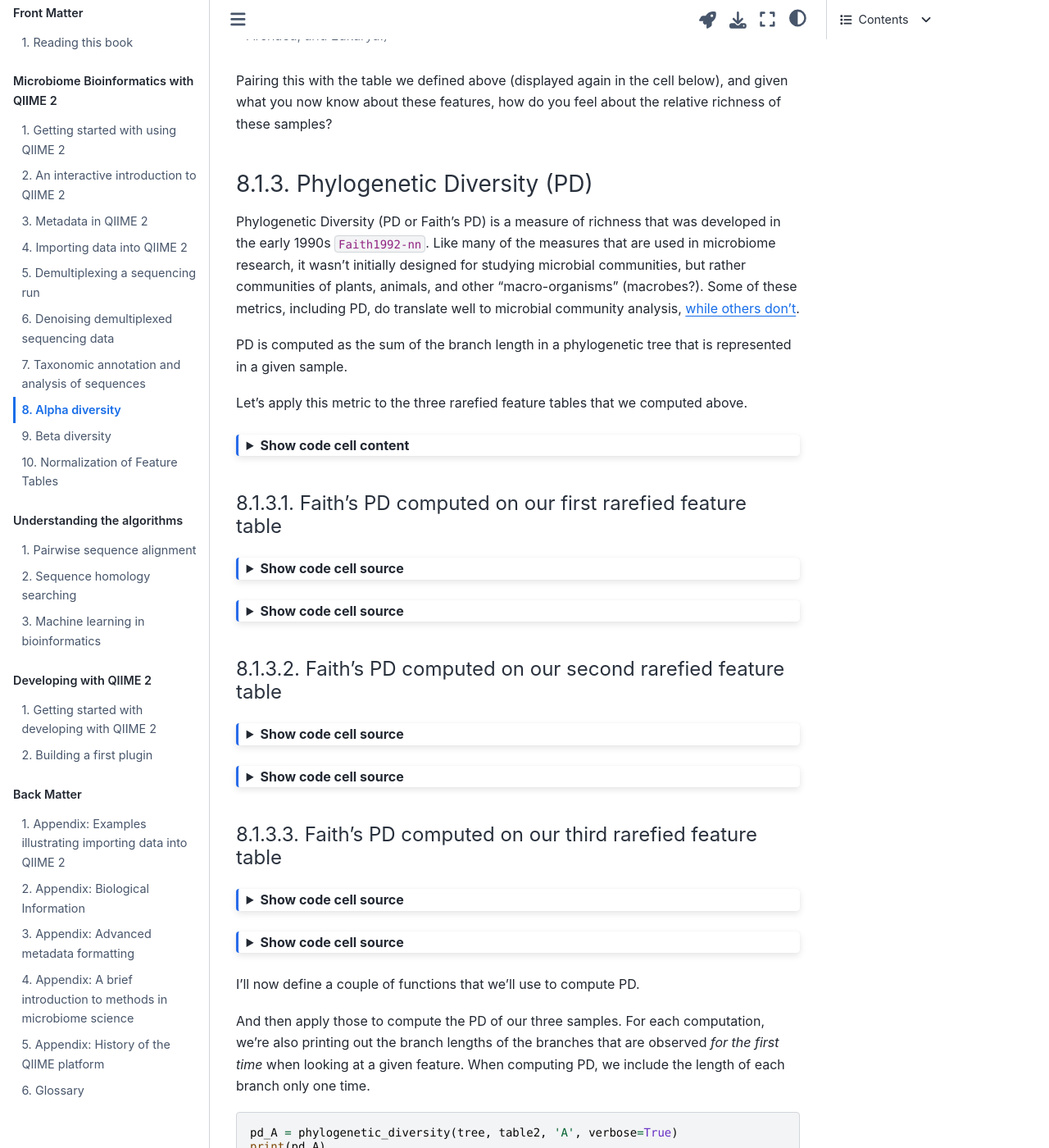
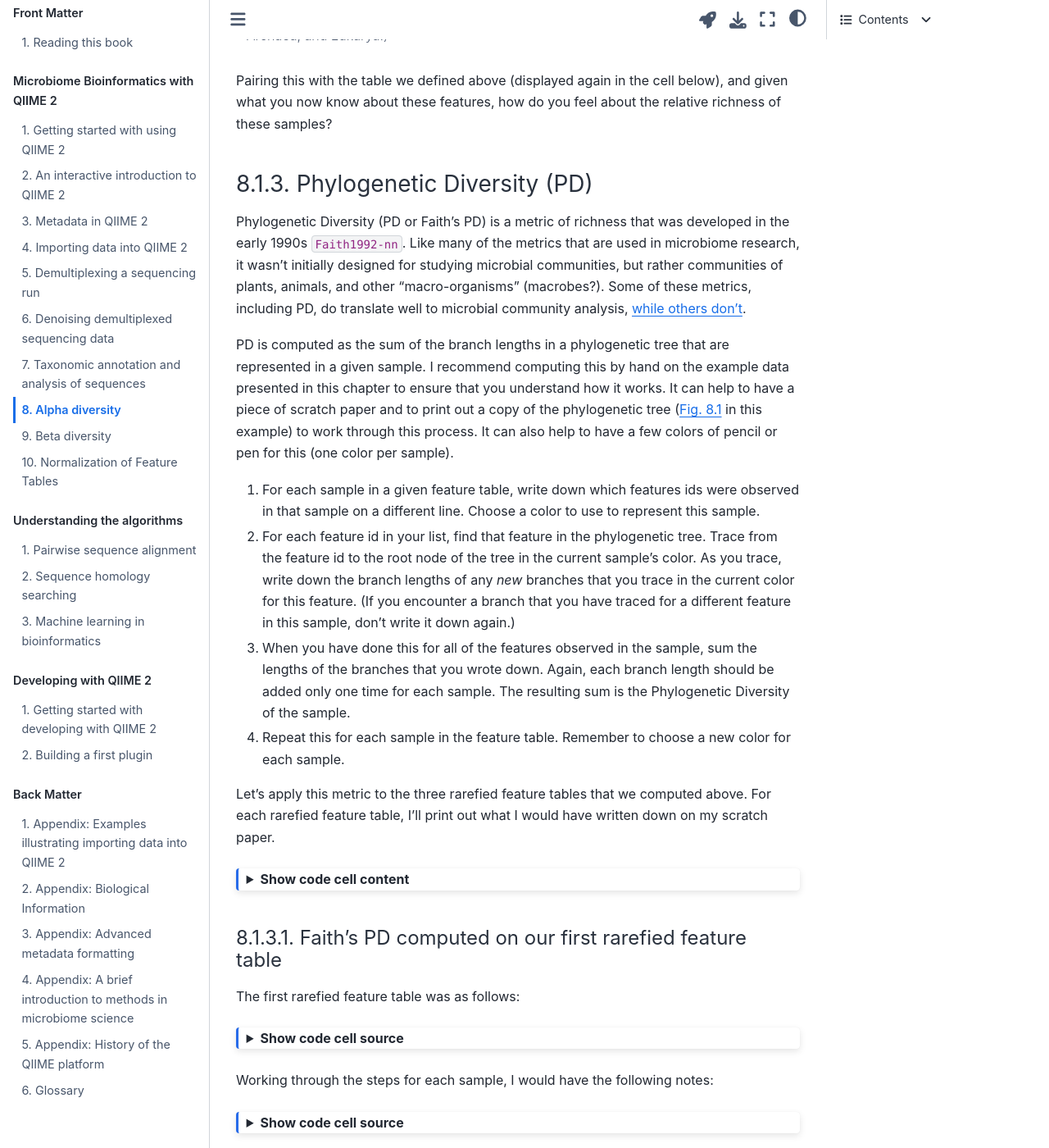
Before and after one commit to gregcaporaso/q2book, a Jupyter Book: the page built from book/using/alpha-diversity.md, in a window 1280 px wide and 1400 px high, scrolled down 4624 px. Shown: the whole window at 82% size. Built offline with Jupyter Book 1.0.4 settings and Sphinx 7.4.7 and the Sphinx Book theme 1.1.4, drawn with Linux system fonts in a browser that asks for light colours; cross-references to code outside the pages are shown as plain code; some of the changed text lies outside the part shown.

Commit message:
finished first pass of richness discussion

`````diff
--- a/book/references.bib
+++ b/book/references.bib
@@ -569,3 +569,25 @@
   pages    = "1--10",
   year     =  1992
 }
+
+@ARTICLE{Reeder2010-in,
+  title    = "Rapidly denoising pyrosequencing amplicon reads by exploiting
+              rank-abundance distributions",
+  author   = "Reeder, Jens and Knight, Rob",
+  journal  = "Nat. Methods",
+  volume   =  7,
+  number   =  9,
+  pages    = "668--669",
+  month    =  sep,
+  year     =  2010,
+  language = "en"
+}
+
+@ARTICLE{Chao1984-sk,
+  title   = "Nonparametric estimation of the number of classes in a population",
+  author  = "Chao, A",
+  journal = "Scand. Stat. Theory Appl.",
+  volume  =  11,
+  pages   = "265--270",
+  year    =  1984
+}
--- a/book/using/alpha-diversity.md
+++ b/book/using/alpha-diversity.md
@@ -26,9 +26,9 @@ As defined earlier, a "type of organism" or a "type of microbe" is an arbitrary
 
 The next sub-cateogry of alpha diversity metric that we'll discuss in this chapter will be *evenness*. Evenness tells us how consistent the distribution of species abundances are in a given environment. If, for example, the most abundant plant in the Sonoran desert was roughly as common as the least abundant plant (not the case!), we would say that the evenness of plant species was high. On the other hand, if the most abundant plant was thousands of times more common than the least common plant (probably closer to the truth), then we'd say that the evenness of plant species was low.
 
-## Measures of microbiome richness
+## Metrics of microbiome richness
 
-We'll begin by looking at two measures of community richness. Both of these are commonly used in practice.
+We'll begin by looking at two metrics of community richness. Both of these are commonly used in practice.
 
 ### Observed features
 
@@ -224,18 +224,27 @@ A phylogenetic tree representing all of the features in our original feature tab
 
 Pairing this with the table we defined above (displayed again in the cell below), and given what you now know about these features, how do you feel about the relative richness of these samples?
 
-
 ### Phylogenetic Diversity (PD)
 
-Phylogenetic Diversity (PD or Faith's PD) is a measure of richness that was developed in the early 1990s {cite}`Faith1992-nn`. Like many of the measures that are used in microbiome research, it wasn't initially designed for studying microbial communities, but rather communities of plants, animals, and other "macro-organisms" (macrobes?). Some of these metrics, including PD, do translate well to microbial community analysis, {ref}`while others don't <chao1>`.
+Phylogenetic Diversity (PD or Faith's PD) is a metric of richness that was developed in the early 1990s {cite}`Faith1992-nn`. Like many of the metrics that are used in microbiome research, it wasn't initially designed for studying microbial communities, but rather communities of plants, animals, and other "macro-organisms" (macrobes?). Some of these metrics, including PD, do translate well to microbial community analysis, {ref}`while others don't <chao1>`.
 
-PD is computed as the sum of the branch length in a phylogenetic tree that is represented in a given sample.
+PD is computed as the sum of the branch lengths in a phylogenetic tree that are represented in a given sample. I recommend computing this by hand on the example data presented in this chapter to ensure that you understand how it works. It can help to have a piece of scratch paper and to print out a copy of the phylogenetic tree ({numref}`adiv-tree-1` in this example) to work through this process. It can also help to have a few colors of pencil or pen for this (one color per sample).
 
-Let's apply this metric to the three rarefied feature tables that we computed above.
+1. For each sample in a given feature table, write down which features ids were observed in that sample on a different line. Choose a color to use to represent this sample.
+1. For each feature id in your list, find that feature in the phylogenetic tree. Trace from the feature id to the root node of the tree in the current sample's color. As you trace, write down the branch lengths of any _new_ branches that you trace in the current color for this feature. (If you encounter a branch that you have traced for a different feature in this sample, don't write it down again.)
+1. When you have done this for all of the features observed in the sample, sum the lengths of the branches that you wrote down. Again, each branch length should be added only one time for each sample. The resulting sum is the Phylogenetic Diversity of the sample.
+1. Repeat this for each sample in the feature table. Remember to choose a new color for each sample.
+
+Let's apply this metric to the three rarefied feature tables that we computed above. For each rarefied feature table, I'll print out what I would have written down on my scratch paper.
 
 ```{code-cell}
 :tags: [hide-cell]
-def get_observed_branch_lengths(tree, table, sample_id, verbose=False):
+def phylogenetic_diversity(tree, table, sample_id, verbose=False):
+    # Don't use this function in practice - it's untested and slow. Instead use
+    # qiime2.plugins.diversity.actions.alpha_phylogenetic()
+
+    if verbose:
+        print("Observed branch lengths for sample %s" % sample_id)
     sample_vector = table.T[sample_id]
     observed_features = sample_vector.index[sample_vector.to_numpy().nonzero()[0]]
     observed_nodes = set()
@@ -254,18 +263,30 @@ def get_observed_branch_lengths(tree, table, sample_id, verbose=False):
                 if verbose and internal_node not in observed_nodes:
                     print(internal_node.length, end=' ')
                 observed_nodes.add(internal_node)
-    return [t.length for t in observed_nodes]
+    result = sum([t.length for t in observed_nodes])
+    if verbose:
+        print()
+    return result
 ```
 
 #### Faith's PD computed on our first rarefied feature table
 
+The first rarefied feature table was as follows:
+
+```{code-cell}
+:tags: [hide-input]
+rarefied_feature_table1.style
+```
+
+Working through the steps for each sample, I would have the following notes:
+
 ```{code-cell}
 :tags: [hide-input]
 for sample_id in rarefied_feature_table1.index:
-    print("Observed branch lengths for sample %s" % sample_id)
-    _ = get_observed_branch_lengths(tree_1, rarefied_feature_table1, sample_id, verbose=True)
-    print()
+    _ = phylogenetic_diversity(tree_1, rarefied_feature_table1, sample_id, verbose=True)
 ```
+
+This would result in the following vector of Phylogenetic Diversities:
 
 ```{code-cell}
 :tags: [hide-input]
@@ -276,13 +297,22 @@ pd_1.style
 
 #### Faith's PD computed on our second rarefied feature table
 
+The second rarefied feature table was as follows:
+
+```{code-cell}
+:tags: [hide-input]
+rarefied_feature_table2.style
+```
+
+Working through the steps for each sample, I would have the following notes:
+
 ```{code-cell}
 :tags: [hide-input]
 for sample_id in rarefied_feature_table2.index:
-    print("Observed branch lengths for sample %s" % sample_id)
-    _ = get_observed_branch_lengths(tree_1, rarefied_feature_table2, sample_id, verbose=True)
-    print()
+    _ = phylogenetic_diversity(tree_1, rarefied_feature_table2, sample_id, verbose=True)
 ```
+
+This would result in the following vector of Phylogenetic Diversities:
 
 ```{code-cell}
 :tags: [hide-input]
@@ -293,13 +323,21 @@ pd_2.style
 
 #### Faith's PD computed on our third rarefied feature table
 
+The third rarefied feature table was as follows:
+
+```{code-cell}
+:tags: [hide-input]
+rarefied_feature_table3.style
+```
+
+Working through the steps for each sample, I would have the following notes:
+
 ```{code-cell}
 :tags: [hide-input]
 for sample_id in rarefied_feature_table1.index:
-    print("Observed branch lengths for sample %s" % sample_id)
-    _ = get_observed_branch_lengths(tree_1, rarefied_feature_table3, sample_id, verbose=True)
-    print()
+    _ = phylogenetic_diversity(tree_1, rarefied_feature_table3, sample_id, verbose=True)
 ```
+This would result in the following vector of Phylogenetic Diversities:
 
 ```{code-cell}
 :tags: [hide-input]
@@ -308,41 +346,30 @@ pd_3 = pd_3a.view(pd.Series).to_frame(name="Faith's PD")
 pd_3.style
 ```
 
-I'll now define a couple of functions that we'll use to compute PD.
+How do these results compare to what we computed above with the Observed Features metric? It's important to note that neither Observed Features nor Faith's PD are _more correct_ than the other. These metrics tell us different things about our samples, and depending on our interests we may want to choose one metric over the other. I often compute both of these metrics.
 
-And then apply those to compute the PD of our three samples. For each computation, we're also printing out the branch lengths of the branches that are observed *for the first time* when looking at a given feature. When computing PD, we include the length of each branch only one time.
+(PD_whole_tree)=
+```{admonition} What is PD_whole_tree?
+:class: warning
+You may occasionally see Faith's PD values reported as "PD_whole_tree" in the literature. This is not the name of this metric, and it shouldn't be used. Faith's PD values should be reported as "Faith's PD" or "Phylogenetic Diversity", or "Faith's Phylogenetic Diversity".
 
+I'll take the blame for the "PD_whole_tree" misnomer. It came about because, in QIIME 1, we allowed the name of a function that computed PD to show up in figures that presented PD values. `PD_whole_tree` was [an internal name used in our code](https://github.com/pycogent/pycogent/blob/1.5.3-release/cogent/maths/unifrac/fast_unifrac.py#L220) to indicate that we were computing Faith's PD from a phylogenetic tree that had not been pruned to represent only the features that were observed in the feature table (i.e., it used the "whole tree"). This is a good name for the function, but it shouldn't be presented to end-users of the software. Sorry about that!
 ```
-pd_A = phylogenetic_diversity(tree, table2, 'A', verbose=True)
-print(pd_A)
-
-```
-
-```
-pd_B = phylogenetic_diversity(tree, table2, 'B', verbose=True)
-print(pd_B)
-
-```
-
-```
-pd_C = phylogenetic_diversity(tree, table2, 'C', verbose=True)
-print(pd_C)
-
-```
-
-How does this result compare to what we observed above with the Observed features metric? Based on your knowledge of biology, which do you think is a better representation of the relative diversities of these samples?
-
-````{margin}
-```{admonition} PD_whole_tree?
-:class: warning
-You may occasionally see this Faith's PD values reported as "PD_whole_tree" in the literature. This is not the name of this measure, and it shouldn't be used. Faith's PD values should be reported as "Faith's PD" or "Phylogenetic Diversity", or "Faith's Phylogenetic Diversity". I'll take the blame for "PD_whole_tree". It came about because, in QIIME 1, we allowed the name of a function that computed PD to show up in figures that presented PD values. `PD_whole_tree` was [an internal name used in our code](https://github.com/pycogent/pycogent/blob/1.5.3-release/cogent/maths/unifrac/fast_unifrac.py#L220) to indicate that we were computing Faith's PD from a phylogenetic tree that had not been pruned to represent only the features that were observed in the feature table. This is a good name for the function, but it shouldn't be presented to end-users of the software. Sorry about that!
-```
-````
 
 (chao1)=
 ### What about Chao1?
 
-(For an illustration of the effect of sequencing error on PD, where it is handled well, versus its effect on the Chao1 metric, where it is handled less well, see Figure 1 of [Reeder and Knight (2010)](http://www.nature.com/nmeth/journal/v7/n9/full/nmeth0910-668b.html)).
+Another metric that was widely used in microbiome research, especially in the early days, was Chao1 {cite}`Chao1984-sk`. Chao1 tries to do something different than the other richness metrics we've looked at here: it attempts to project what the actual diversity of the environment being sampled is, rather than just computing the diversity of what we observed. This is very appealing, but the way that it does this is not compatible with sequencing-based approaches for studying microbiomes and it shouldn't be used on this type of data.
+
+Chao1 integrates the count of **singleton features** in its computation, where a singleton feature is defined as a feature that was only observed one time in a sample. The idea is that if you have observed a lot of singleton features, there are also probably a lot that you haven't observed yet, so the actual diversity of the environment is likely higher than what you observe in the sample. If on the other hand, you observe few or no singleton features, that you have probably come closer to fully capturing the richness of the environment with your sample, so the actual diversity of the environment is close to what you observed.
+
+This is a very cool approach, but with sequencing data we often don't trust singletons as they frequently result from sequencing errors. In fact, many analysis workflows explicitly or implicitly filter singleton features out of samples. So, unfortunately, Chao1 shouldn't be applied to microbiome sequence data because the counts of singletons are not reliably telling us anything about the environments we're studying.
+
+For an illustration of the effect of sequencing error on Faith's PD, where it is handled well, versus its effect on the Chao1 metric, where it is handled less well, see Figure 1c and 1f of {cite}`Reeder2010-in`. (And, can you identify what's [wrong](PD_whole_tree) with the axis labels of Figure 1f?)
+
+## Microbiome evenness
+
+## Shannon diversity
 
 (alpha-rarefaction)=
 ## Alpha rarefaction
`````
Also changed, not shown: 1 other file.
